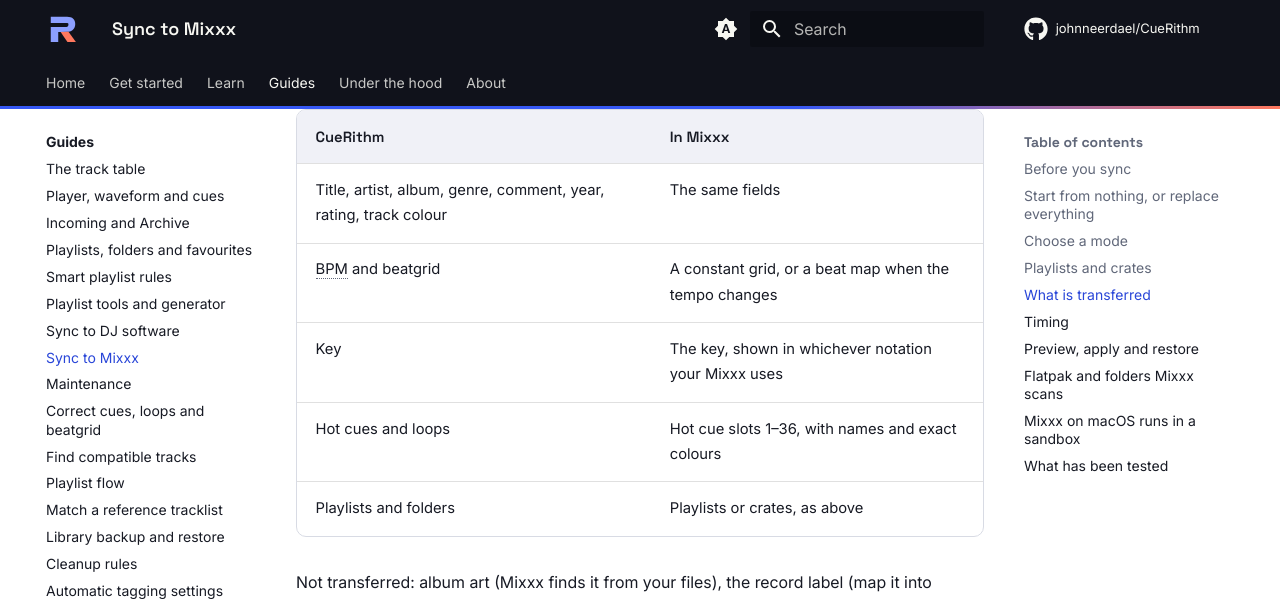
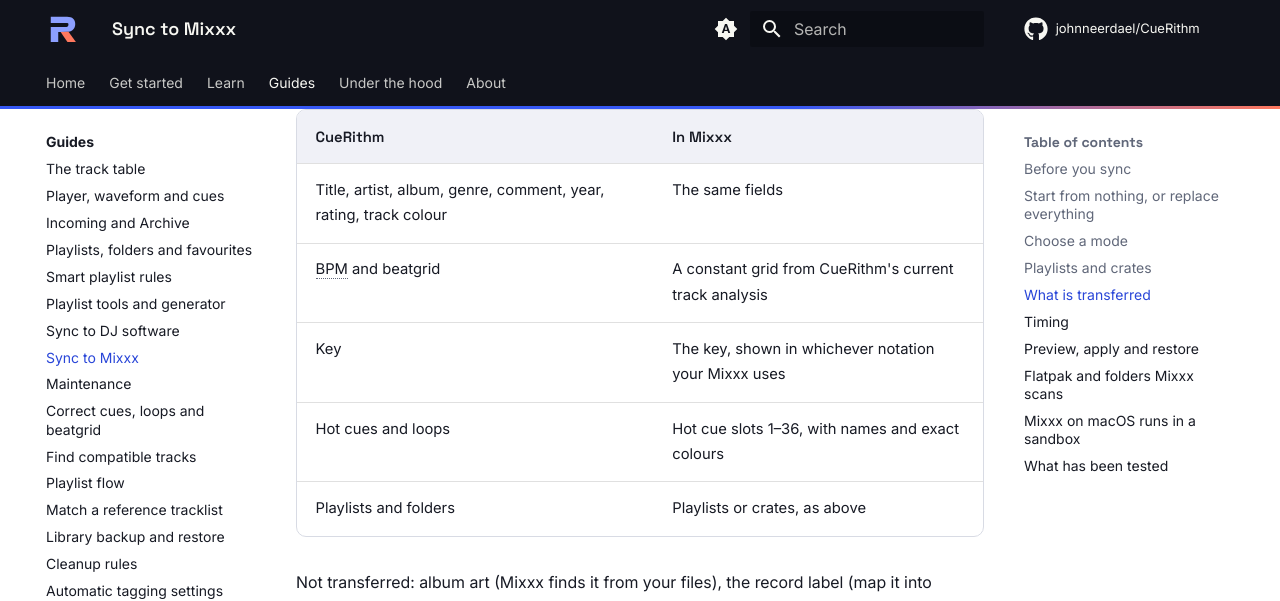
Before and after one commit to johnneerdael/CueRithm, an MkDocs documentation site: the page built from docs/user-guide/guides/sync-mixxx.md, in a window 1280 px wide and 900 px high, scrolled down 3310 px. Shown: the top 601 px of the window. Built offline with MkDocs 1.6.1 and Material for MkDocs 9.7.7, drawn with Linux system fonts in a browser that asks for light colours; comment, search, counter and statistics services are not loaded.

Commit message:
docs(mixxx): align support claims with recorded validation

```diff
--- a/docs/user-guide/guides/sync-mixxx.md
+++ b/docs/user-guide/guides/sync-mixxx.md
@@ -105,7 +105,7 @@
 | CueRithm | In Mixxx |
 | --- | --- |
 | Title, artist, album, genre, comment, year, rating, track colour | The same fields |
-| BPM and beatgrid | A constant grid, or a beat map when the tempo changes |
+| BPM and beatgrid | A constant grid from CueRithm's current track analysis |
 | Key | The key, shown in whichever notation your Mixxx uses |
 | Hot cues and loops | Hot cue slots 1–36, with names and exact colours |
 | Playlists and folders | Playlists or crates, as above |
```
Also changed, not shown: docs/research/mixxx-sync-contract.md (+6 -6 lines).
